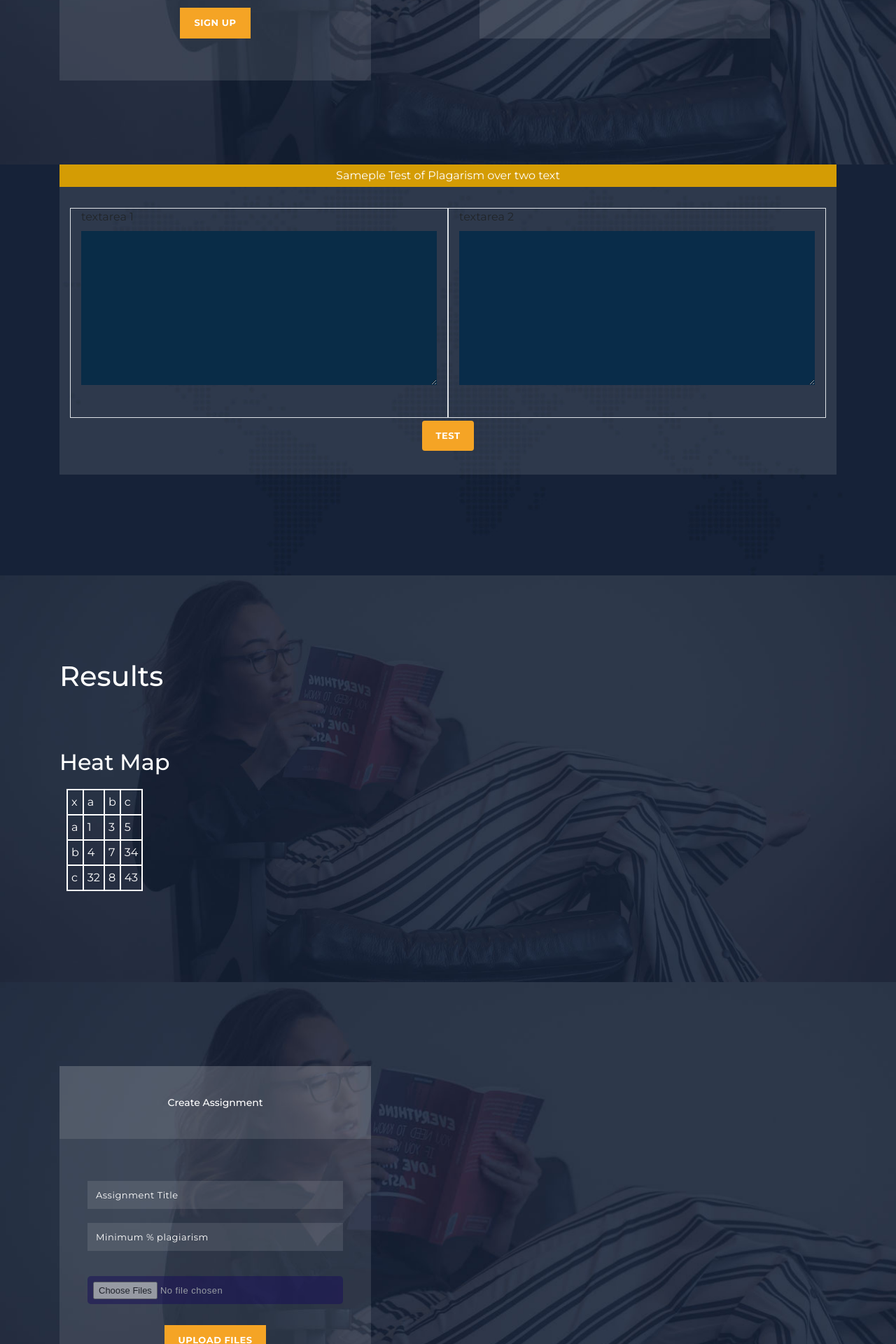
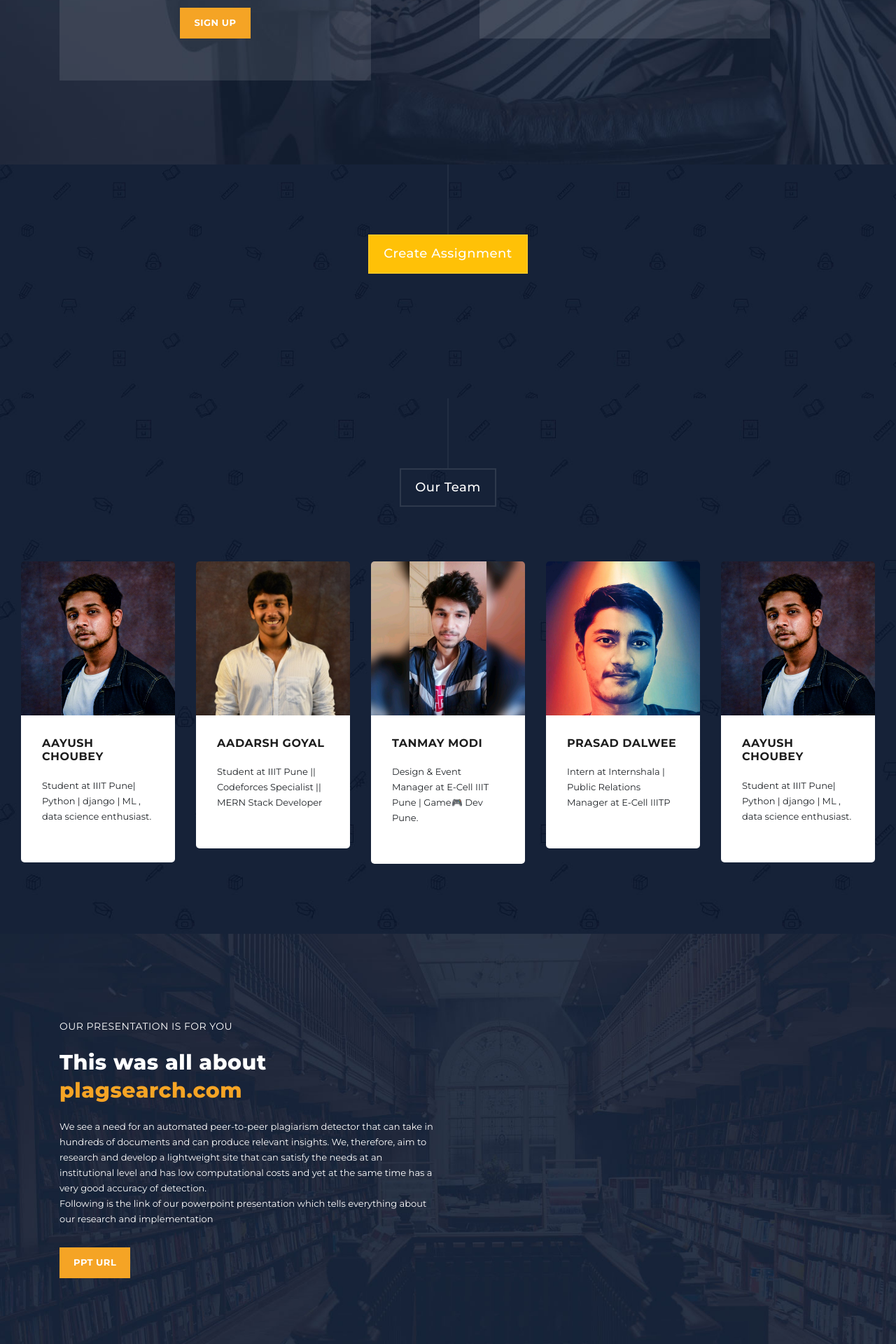
Before and after one commit to Aayush1720/plagDetector, a Django app: page / in a window 1280 px wide. Shown: the part 2160-4080 px from the top of the page at 70% size. Run offline with Django 3.2, Linux system fonts and the light colour scheme; some libraries are stand-ins or nearby versions.

Commit message:
routing done + minor changes

```diff
--- a/templates/plagDetector/home.html
+++ b/templates/plagDetector/home.html
@@ -231,25 +231,25 @@
 {% endif %}
 
 <!-- compare form staart -->
-
+<!--
 
 
 <section class="section contact" data-section="section6">
   <div class="container">
     <div class="d-flex justify-content-center py-1"
       style="color: rgb(255, 255, 255); background-color: rgb(212, 156, 4);">
-      Sameple Test of Plagarism over two text
+      Sample Test of Plagarism over two text
     </div>
     <form method="POST" action="/search">
       {% csrf_token %}
       <div class="row">
-        <div class="col-sm border pb-3">
+        <div class="col-sm border pb-3 text-light">
           <label for="textarea1">textarea 1</label>
           <textarea class="form-control" id="textarea1" style="background-color: rgb(9, 44, 71); color: white;"
             name="text1"
             rows="10"></textarea style>
          </div>
-         <div class="col-sm border" >
+         <div class="col-sm border text-light" >
            <label for="testarea2">textarea 2</label>
        <textarea class="form-control" id="testarea2" style="background-color: rgb(9, 44, 73); color: white;" name="text2" rows="10"></textarea>
         </div>
@@ -262,114 +262,32 @@
   </div>
   <br>
 </section>
-
+ -->
 
 <!-- compare form ends here -->
 
-<section class="section coming-soon" data-section="section4">
-  <div class="container">
-    <h1 style="color: white;"> Results</h1>
-    <br><br><br>
-    <h2 style="color: white;">Heat Map</h2>
-
-    <table style="overflow-y:scroll;
-    height: 75%;
-    display:block;
-    overflow-x: scroll;
-    padding: 10px;
- ">
-      {% for x in result %}
-      <tr>
-        <h1 style="color: white;">
-          {% for y in x %}
-
-          {% if y in doc_titles or y == "___" %}
-          <td style="color: white; border: 2px solid white; padding: 5px;">
-            {{y}}
-          </td>
-          {% elif y >= threshold %}
-          <td style="color: white; border: 2px solid white; padding: 5px; background-color: red;">
-            {{y}}
-          </td>
-          {% else %}
-          <td style="color: white; border: 2px solid white; padding: 5px;">
-            {{y}}
-          </td>
-          {% endif %}
 
 
-          {% endfor %}
+<!-- create assignment button -->
 
+<section class="section courses" data-section="section5">
+  <div class="container-fluid">
+    <div class="section-heading">
+      <a href="/upload">
+        <h2 class="bg-warning">Create Assignment</h2>
+      </a>
 
-        </h1>
-      </tr>
-      {% endfor %}
-    </table>
+    </div>
 
   </div>
-
-
 </section>
-
-
-
-<!-- upload assignment files -->
-
-<section class="section coming-soon" data-section="section4">
-  <div class="container">
 
 
 
 
 
-    <div class="row">
-      <div class="col-md-5">
-        <div class="left-content">
-          <div class="top-content">
-            <h6>Create Assignment</h6>
-          </div>
-          <form method="POST" enctype="multipart/form-data">
-            {% csrf_token %}
-            <div class="row">
-              <div class="col-md-12">
-                <fieldset>
-                  <input name="assignment_name" type="text" class="form-control" id="assignment_name"
-                    placeholder="Assignment Title" required="true">
-                </fieldset>
-              </div>
-              <div class="col-md-12">
-                <fieldset>
-                  <input name="percentage_" type="number" class="form-control" id="percentage_"
-                    placeholder="Minimum % plagiarism" min="0" max="100" step="0.01" required="true">
-                </fieldset>
-              </div>
-              <div class="col-md-12">
-                <fieldset>
 
-                  <input type="file" name="document" required='true' style="background-color: rgb(24, 14, 89);
-                  opacity: 50%;
-                color: white;
-                padding: 0.5rem;
-                font-family: sans-serif;
-                border-radius: 0.3rem;
-                cursor: pointer;
-                margin-top: 1rem;" multiple />
 
-                </fieldset>
-              </div>
-              <div class="col-md-12">
-                <fieldset>
-                  <button type="submit" id="form-submit" class="button">Upload Files</button>
-                </fieldset>
-              </div>
-            </div>
-          </form>
-        </div>
-      </div>
-    </div>
-
-  </div>
-</section>
 
 
 
--- a/templates/plagDetector/main.html
+++ b/templates/plagDetector/main.html
@@ -58,8 +58,8 @@
     <a href="#menu" class="menu-link"><i class="fa fa-bars"></i></a>
     <nav id="menu" class="main-nav" role="navigation">
       <ul class="main-menu">
-        <li><a href="#section1">Home</a></li>
-        <li class="has-submenu"><a href="#section2">About Us</a>
+        <li><a href="/">Home</a></li>
+        <li class="has-submenu"><a href="#">About Us</a>
           <ul class="sub-menu">
             <li><a href="#section2">how it works?</a></li>
             <li><a href="#section4">Who we are?</a></li>
```
